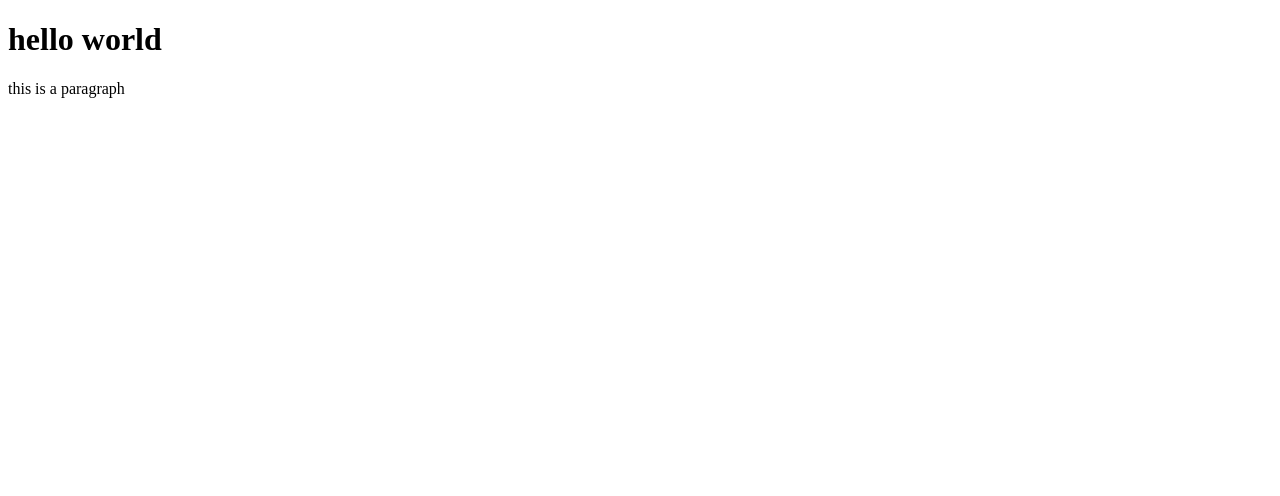
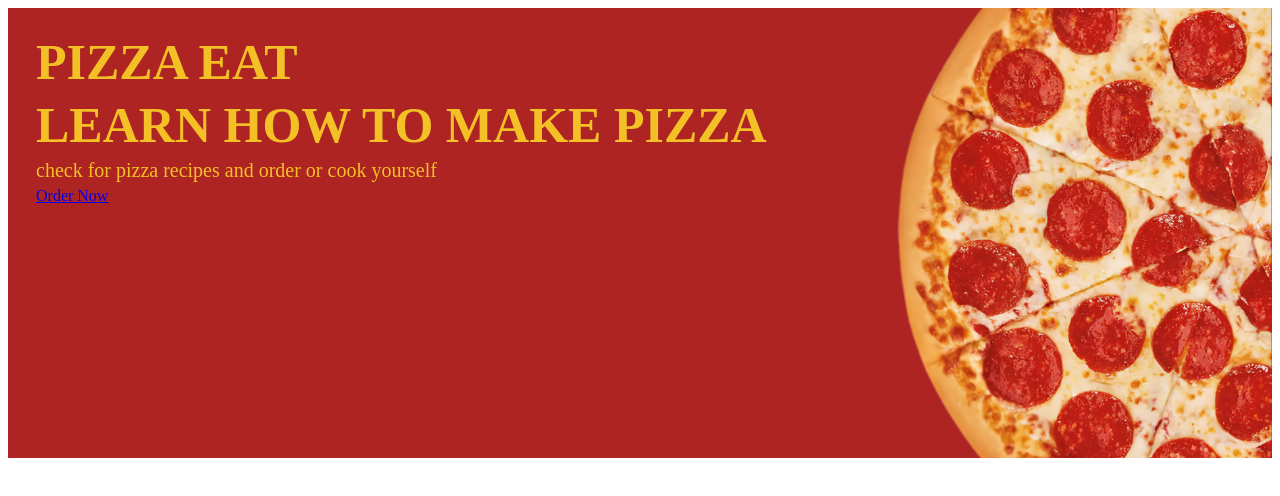
Before and after one commit to mazenelbaz1/First-try, a plain HTML site: page index.html in a window 1280 px wide. Drawn offline with Linux system fonts and the light colour scheme.

Commit message:
website top page

```diff
--- a/index.html
+++ b/index.html
@@ -3,10 +3,36 @@
 <head>
     <meta charset="UTF-8">
     <meta name="viewport" content="width=device-width, initial-scale=1.0">
-    <title>Document</title>
+    <title> zee pizza </title>
+    <style>
+    .main { min-height: 50vh;
+        background-image: url("image/pizza\ 02\ background.jpg");
+    background-size: cover;
+    background-position: center;
+color: rgb(243, 192, 38);
+    padding: 25px 28px;
+
+
+        }
+        .main h1 {
+            font-size: 50px;
+            text-align: left;
+            margin: 0 0 5px 0;
+        }
+        .main p {
+            font-size: 20px;
+            text-align: left;
+            margin: 0 0 5px 0;
+        }
+    </style>
 </head>
 <body>
-    <h1>hello world</h1>
-    <p>this is a paragraph</p>
+    <div class="main">
+    <h1>PIZZA EAT</h1>
+    <h1>LEARN HOW TO MAKE PIZZA</h1>
+    <p>check for pizza recipes and order or cook yourself</p>
+    <a href="shop.html" class="btn">Order Now</a>
+    </div>
+
 </body>
 </html>
```
Also changed, not shown: image/pizza 02 background.jpg (added), image/pizza background.jpg (added).
